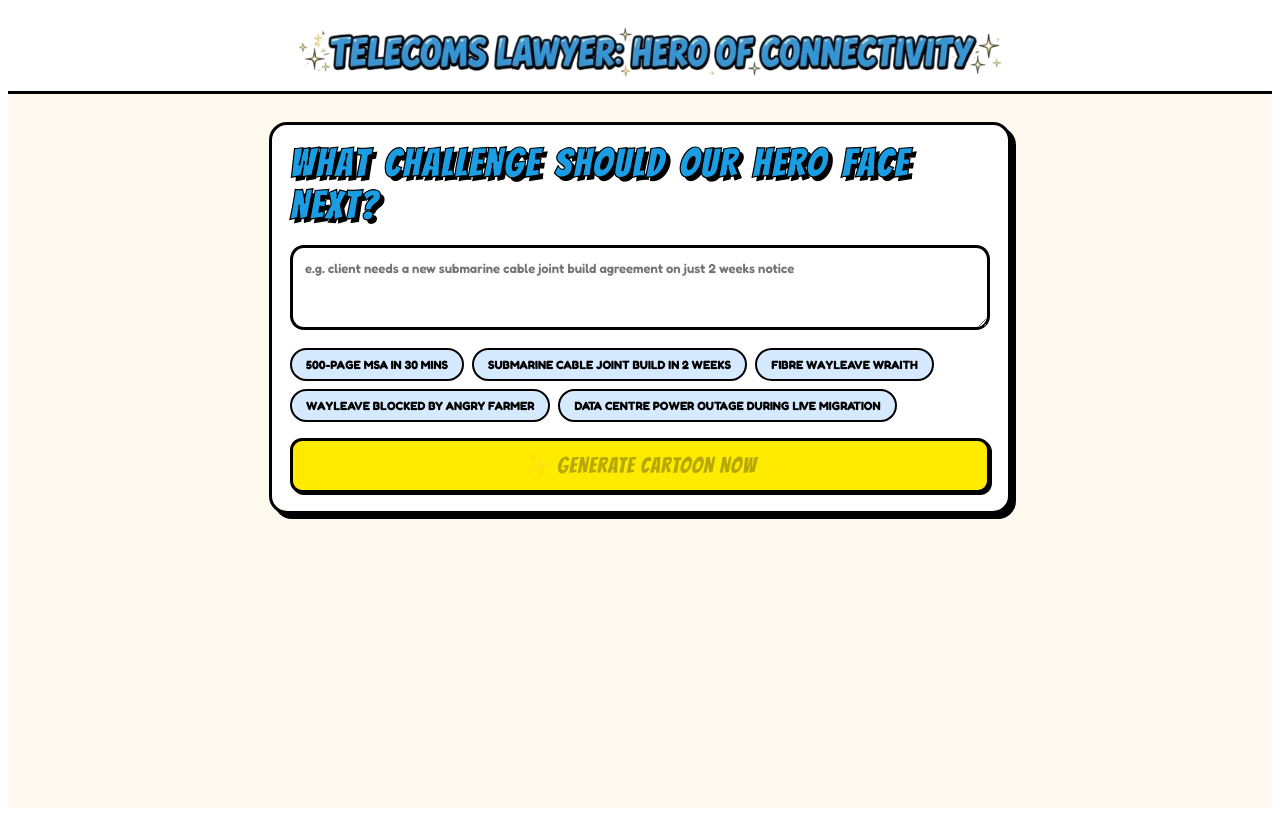
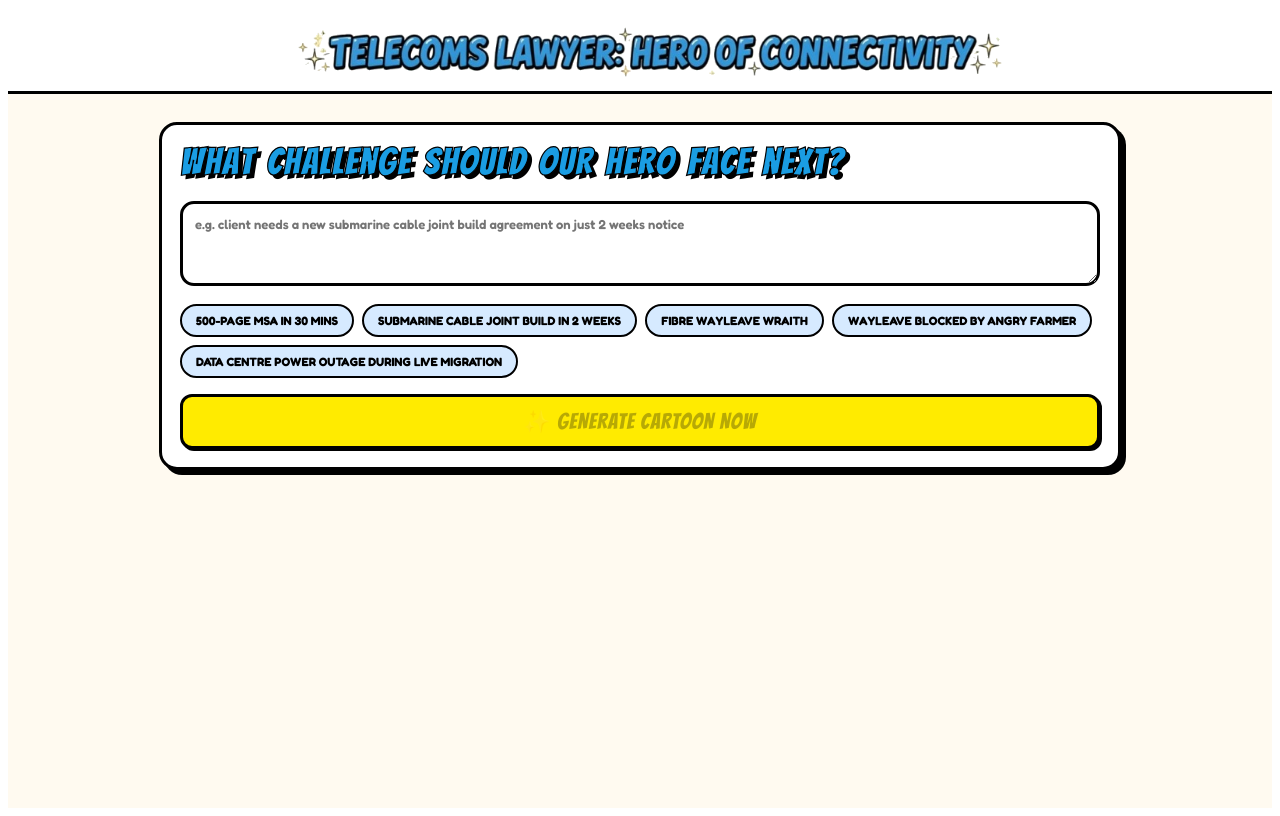
Before and after one commit to conradimike-alt/telecoms-lawyer-new, a Next.js app: page / in a window 1280 px wide. Built offline with nearby package versions, Linux system fonts and the light colour scheme.

Commit message:
Update styles for main content and header
Adjusted styles for the main content area and header.

```diff
--- a/pages/index.js
+++ b/pages/index.js
@@ -54,13 +54,14 @@ export default function Home() {
           <img src="/header.png" alt="Telecoms Lawyer: Hero of Connectivity" style={{ maxWidth: 760, width: "95%", height: "auto" }} />
         </div>
 
-        <div style={{ width: "100%", maxWidth: 700, border: "3px solid black", borderRadius: 18, padding: 18, background: "white", boxShadow: "5px 5px 0px 0px black", marginTop: 28 }}>
+  <div style={{ width: "95%", maxWidth: 920, border: "3px solid black", borderRadius: 18, padding: 18, background: "white", boxShadow: "5px 5px 0px 0px black", marginTop: 28 }}>
 
-          <h1 style={{
-            fontFamily: "'Bangers', cursive",
-            fontSize: 38,
-            letterSpacing: "2.5px",
-            wordSpacing: "4px",
+       <h1 style={{
+  fontFamily: "'Bangers', cursive",
+  fontSize: 36,
+  letterSpacing: "2px",
+  wordSpacing: "3px",
+  whiteSpace: "nowrap",
             color: "#1a9de3",
             margin: "0 0 18px 0",
             WebkitTextStroke: "1.2px black",
```
